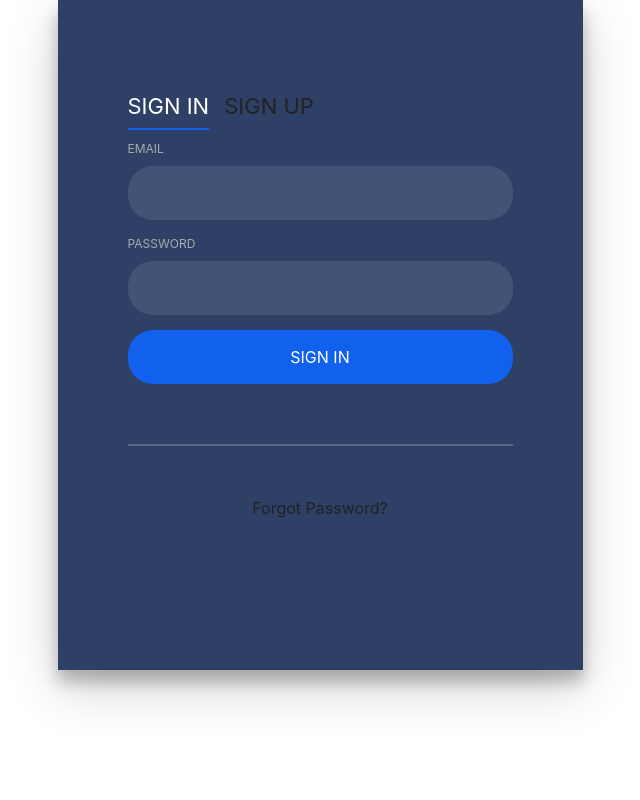
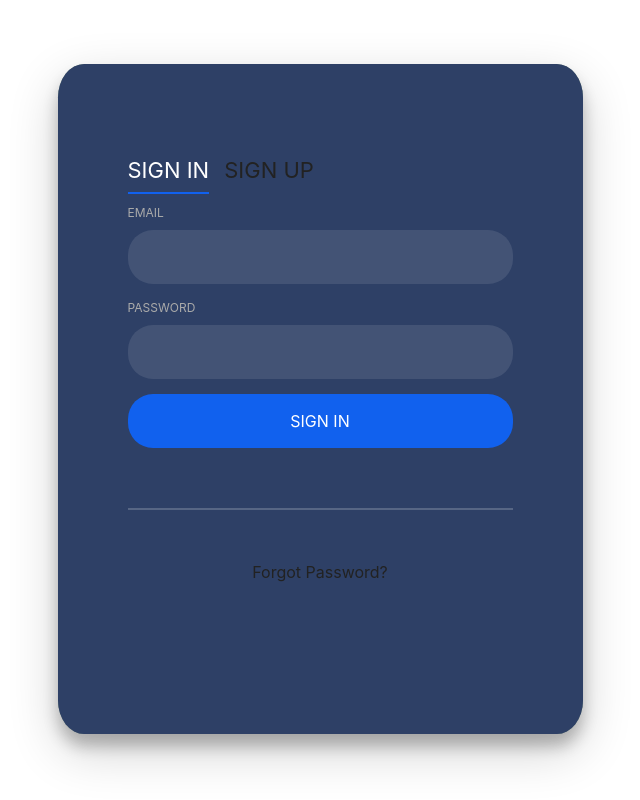
Before and after one commit to alane019/everest-time-manager, a React (Create React App) app in the folder client/: page / in a window 1280 px wide. Shown: the whole page, without its empty margins (320-960 px from the left). Built offline with nearby package versions, Linux system fonts and the light colour scheme; the HTML template or start-up script is replaced by a standard one; a web font is replaced by a local one.

Commit message:
Updated border radius on login

```diff
--- a/client/src/components/LogIn/style.css
+++ b/client/src/components/LogIn/style.css
@@ -25,7 +25,9 @@ a {
   position: relative;
   background: #638070;
   box-shadow: 0 12px 15px 0 rgba(0, 0, 0, 0.24),
-    0 17px 50px 0 rgba(0, 0, 0, 0.19);
+  0 17px 50px 0 rgba(0, 0, 0, 0.19);
+  border-radius: 5%;
+  margin-top: 5%;
 }
 .login-html {
   width: 100%;
@@ -33,6 +35,7 @@ a {
   position: absolute;
   padding: 90px 70px 50px 70px;
   background: rgba(40, 57, 101, 0.9);
+  border-radius: 5%;
 }
 .login-html .sign-in-htm,
 .login-html .sign-up-htm {
```
